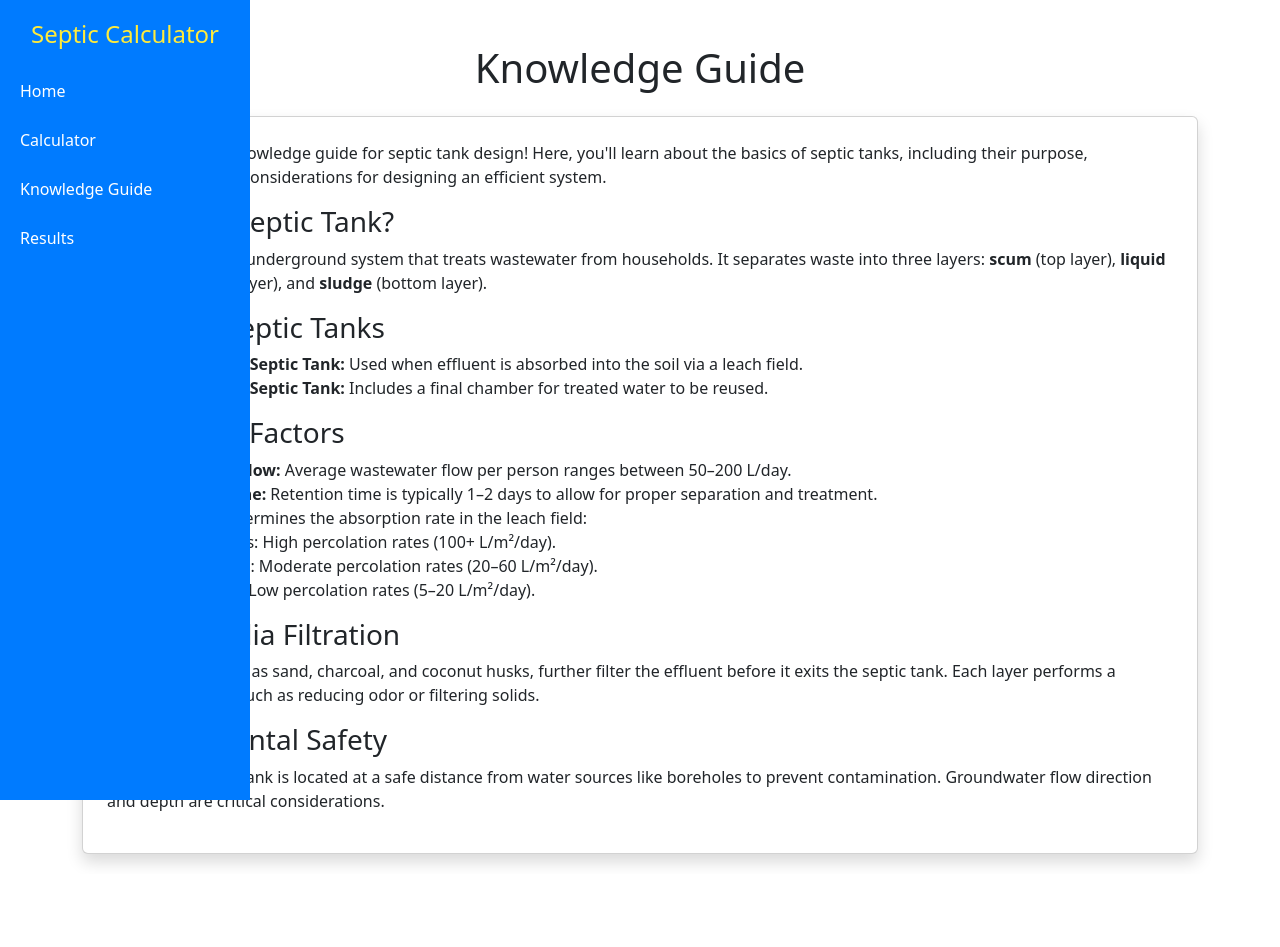
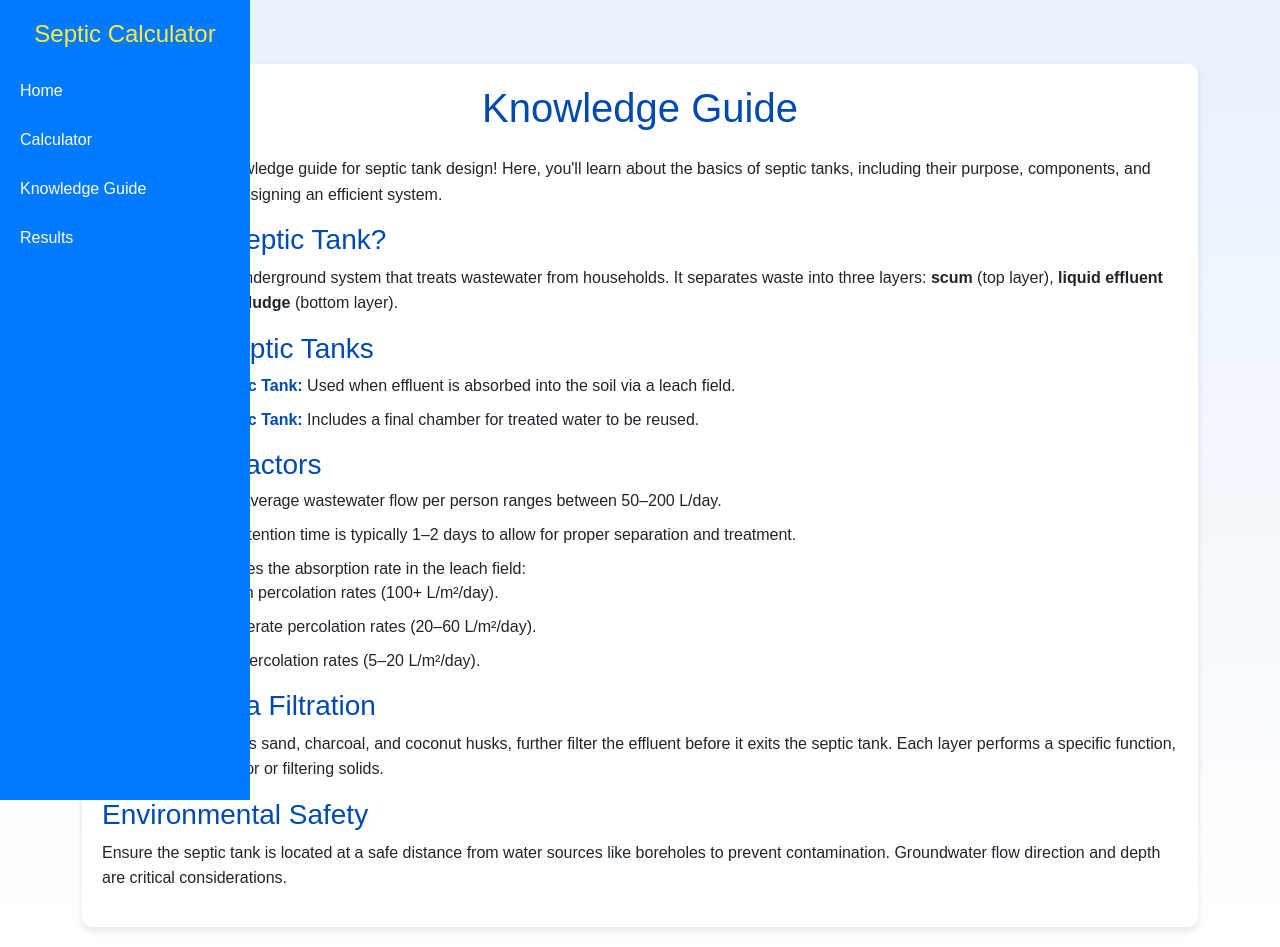
Before and after one commit to Annamaria9-coder/septictankcalculator3, a Flask app: page /knowledge in a window 1280 px wide. Before the commit the page ends 865 px from the top, so only its background shows below. Run offline with Flask 3, Linux system fonts and the light colour scheme.

Commit message:
update 9

```diff
--- a/templates/knowledge.html
+++ b/templates/knowledge.html
@@ -6,6 +6,45 @@
     <title>Knowledge Guide</title>
     <link rel="stylesheet" href="{{ url_for('static', filename='styles.css') }}">
     <link href="https://cdn.jsdelivr.net/npm/bootstrap@5.3.0/dist/css/bootstrap.min.css" rel="stylesheet">
+    <style>
+        body {
+            font-family: Arial, sans-serif;
+            background: linear-gradient(to bottom, #e8f1fc, #ffffff);
+        }
+
+        .knowledge-container {
+            margin-top: 20px;
+            background-color: #ffffff;
+            border-radius: 10px;
+            padding: 20px;
+            box-shadow: 0 4px 8px rgba(0, 0, 0, 0.1);
+        }
+
+        .knowledge-container h1, .knowledge-container h3 {
+            color: #004aad;
+        }
+
+        .knowledge-container ul {
+            list-style: none;
+            padding-left: 0;
+        }
+
+        .knowledge-container ul li {
+            margin-bottom: 10px;
+        }
+
+        .knowledge-container ul li strong {
+            color: #004aad;
+        }
+
+        .knowledge-container p {
+            line-height: 1.6;
+        }
+
+        .nested-list {
+            margin-left: 20px;
+        }
+    </style>
 </head>
 <body>
     <!-- Sidebar -->
@@ -17,9 +56,10 @@
         <a href="#">Results</a>
     </div>
 
+    <!-- Main Content -->
     <div class="container mt-4">
-        <h1 class="text-center mb-4">Knowledge Guide</h1>
-        <div class="card p-4 shadow">
+        <div class="knowledge-container">
+            <h1 class="text-center mb-4">Knowledge Guide</h1>
             <p>Welcome to the knowledge guide for septic tank design! Here, you'll learn about the basics of septic tanks, including their purpose, components, and considerations for designing an efficient system.</p>
 
             <h3>What is a Septic Tank?</h3>
@@ -36,10 +76,10 @@
                 <li><strong>Wastewater Flow:</strong> Average wastewater flow per person ranges between 50–200 L/day.</li>
                 <li><strong>Retention Time:</strong> Retention time is typically 1–2 days to allow for proper separation and treatment.</li>
                 <li><strong>Soil Type:</strong> Determines the absorption rate in the leach field:
-                    <ul>
-                        <li>Sandy soils: High percolation rates (100+ L/m²/day).</li>
-                        <li>Loam soils: Moderate percolation rates (20–60 L/m²/day).</li>
-                        <li>Clay soils: Low percolation rates (5–20 L/m²/day).</li>
+                    <ul class="nested-list">
+                        <li><strong>Sandy soils:</strong> High percolation rates (100+ L/m²/day).</li>
+                        <li><strong>Loam soils:</strong> Moderate percolation rates (20–60 L/m²/day).</li>
+                        <li><strong>Clay soils:</strong> Low percolation rates (5–20 L/m²/day).</li>
                     </ul>
                 </li>
             </ul>
```
Also changed, not shown: calculations.py (+7 -6 lines).
